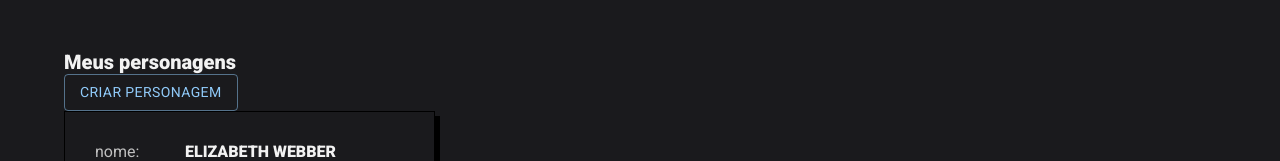
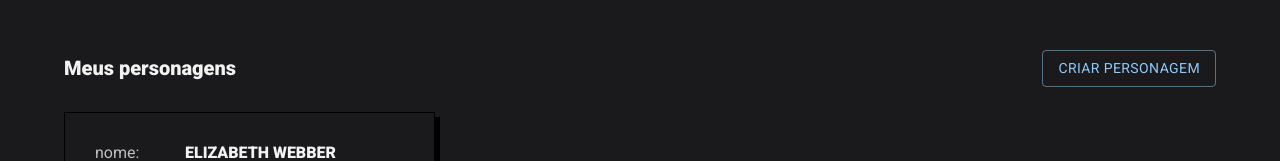
Before and after one commit to lliuti/rpg-web, a React (Vite) app: page / in a window 1280 px wide. Shown: the top 161 px of the page. Built offline with nearby package versions, Linux system fonts and the light colour scheme.

Commit message:
Update styles.module.scss

```diff
--- a/src/pages/Main/styles.module.scss
+++ b/src/pages/Main/styles.module.scss
@@ -1,6 +1,10 @@
 .charactersContainer {
   margin-top: 50px;
-  & > h1 {
+  .topRow {
+    display: flex;
+    flex-direction: row;
+    align-items: center;
+    justify-content: space-between;
     margin-bottom: 25px;
   }
 
```
